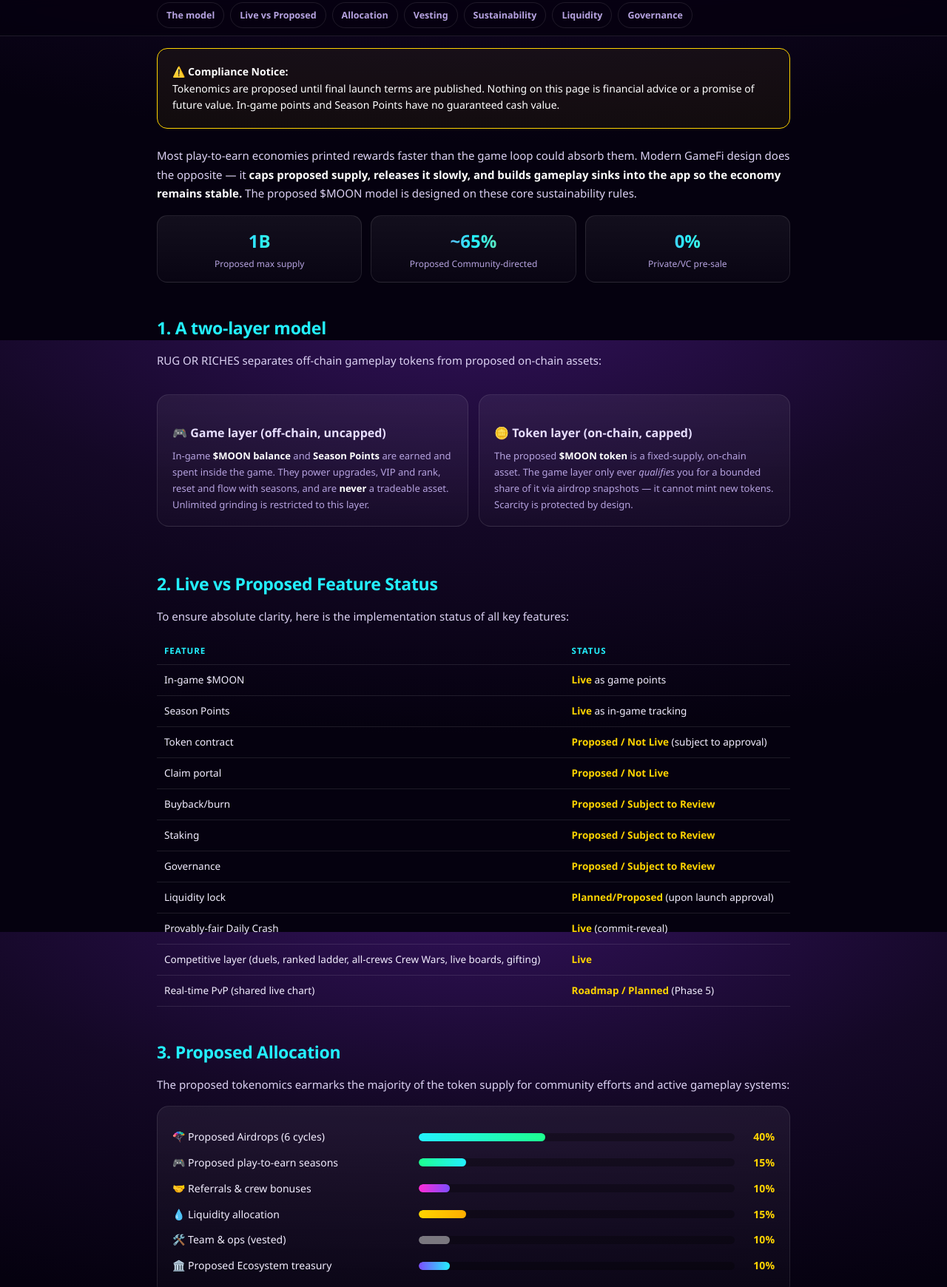
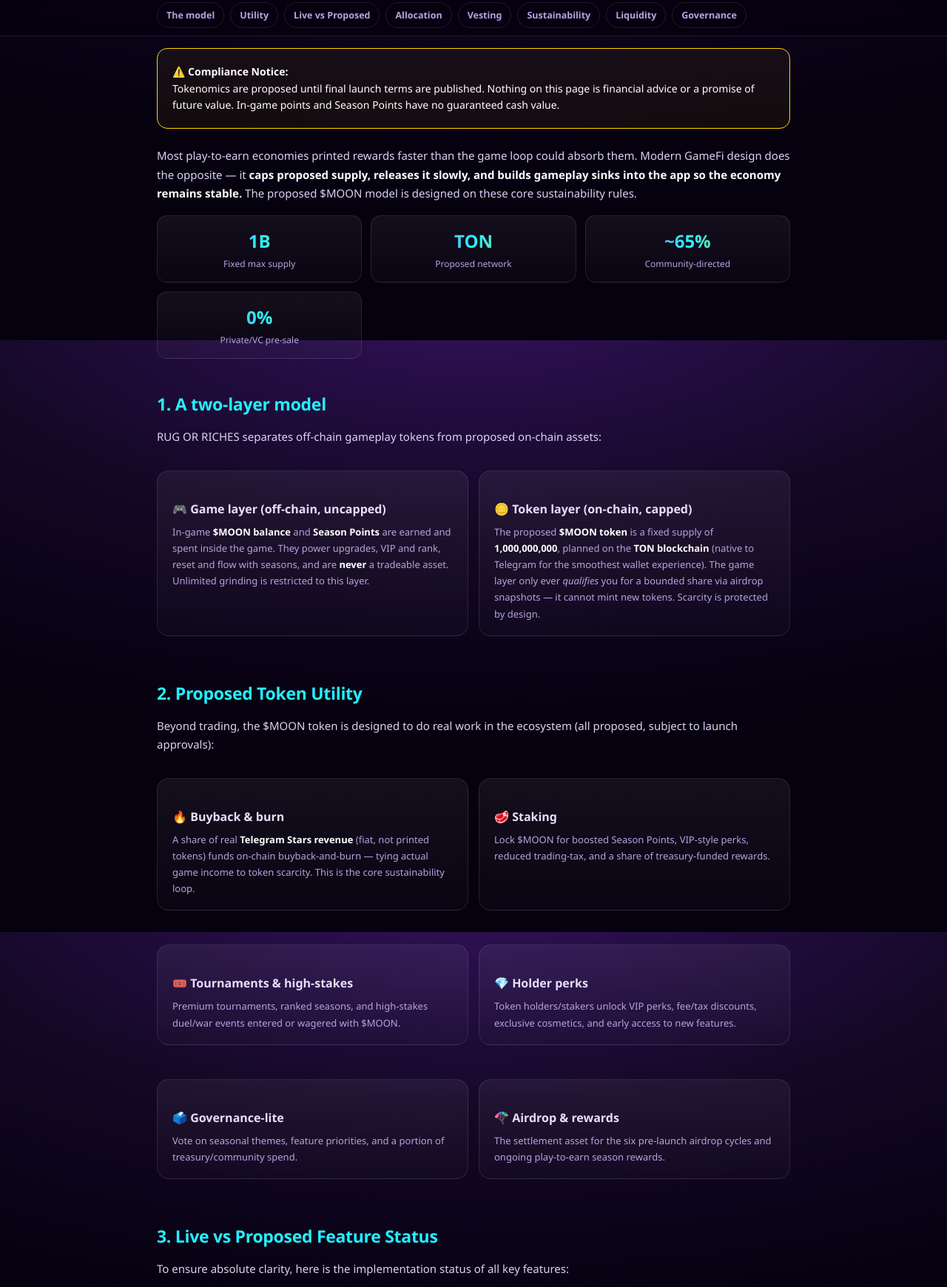
Before and after one commit to rugorriches/RUG-or-RICHES, a website: page tokenomics.html in a window 1280 px wide. Shown: the part 340-2080 px from the top of the page at 74% size. Drawn offline with Linux system fonts and the light colour scheme.

```diff
--- a/tokenomics.html
+++ b/tokenomics.html
@@ -106,6 +106,7 @@
 <nav class="toc">
   <div class="wrap">
     <a href="#model">The model</a>
+    <a href="#utility">Utility</a>
     <a href="#status">Live vs Proposed</a>
     <a href="#allocation">Allocation</a>
     <a href="#vesting">Vesting</a>
@@ -124,8 +125,9 @@
   <p>Most play-to-earn economies printed rewards faster than the game loop could absorb them. Modern GameFi design does the opposite — it <strong>caps proposed supply, releases it slowly, and builds gameplay sinks into the app so the economy remains stable.</strong> The proposed $MOON model is designed on these core sustainability rules.</p>
 
   <div class="kpi">
-    <div class="k"><div class="v grad">1B</div><div class="l">Proposed max supply</div></div>
-    <div class="k"><div class="v grad">~65%</div><div class="l">Proposed Community-directed</div></div>
+    <div class="k"><div class="v grad">1B</div><div class="l">Fixed max supply</div></div>
+    <div class="k"><div class="v grad">TON</div><div class="l">Proposed network</div></div>
+    <div class="k"><div class="v grad">~65%</div><div class="l">Community-directed</div></div>
     <div class="k"><div class="v grad">0%</div><div class="l">Private/VC pre-sale</div></div>
   </div>
 
@@ -133,10 +135,21 @@
   <p>RUG OR RICHES separates off-chain gameplay tokens from proposed on-chain assets:</p>
   <div class="grid">
     <div class="card"><h3>🎮 Game layer (off-chain, uncapped)</h3><p class="muted">In-game <strong>$MOON balance</strong> and <strong>Season Points</strong> are earned and spent inside the game. They power upgrades, VIP and rank, reset and flow with seasons, and are <strong>never</strong> a tradeable asset. Unlimited grinding is restricted to this layer.</p></div>
-    <div class="card"><h3>🪙 Token layer (on-chain, capped)</h3><p class="muted">The proposed <strong>$MOON token</strong> is a fixed-supply, on-chain asset. The game layer only ever <em>qualifies</em> you for a bounded share of it via airdrop snapshots — it cannot mint new tokens. Scarcity is protected by design.</p></div>
+    <div class="card"><h3>🪙 Token layer (on-chain, capped)</h3><p class="muted">The proposed <strong>$MOON token</strong> is a fixed supply of <strong>1,000,000,000</strong>, planned on the <strong>TON blockchain</strong> (native to Telegram for the smoothest wallet experience). The game layer only ever <em>qualifies</em> you for a bounded share via airdrop snapshots — it cannot mint new tokens. Scarcity is protected by design.</p></div>
   </div>
 
-  <h2 id="status">2. Live vs Proposed Feature Status</h2>
+  <h2 id="utility">2. Proposed Token Utility</h2>
+  <p>Beyond trading, the $MOON token is designed to do real work in the ecosystem (all proposed, subject to launch approvals):</p>
+  <div class="grid">
+    <div class="card"><h3>🔥 Buyback &amp; burn</h3><p class="muted">A share of real <strong>Telegram Stars revenue</strong> (fiat, not printed tokens) funds on-chain buyback-and-burn — tying actual game income to token scarcity. This is the core sustainability loop.</p></div>
+    <div class="card"><h3>🥩 Staking</h3><p class="muted">Lock $MOON for boosted Season Points, VIP-style perks, reduced trading-tax, and a share of treasury-funded rewards.</p></div>
+    <div class="card"><h3>🎟️ Tournaments &amp; high-stakes</h3><p class="muted">Premium tournaments, ranked seasons, and high-stakes duel/war events entered or wagered with $MOON.</p></div>
+    <div class="card"><h3>💎 Holder perks</h3><p class="muted">Token holders/stakers unlock VIP perks, fee/tax discounts, exclusive cosmetics, and early access to new features.</p></div>
+    <div class="card"><h3>🗳️ Governance-lite</h3><p class="muted">Vote on seasonal themes, feature priorities, and a portion of treasury/community spend.</p></div>
+    <div class="card"><h3>🪂 Airdrop &amp; rewards</h3><p class="muted">The settlement asset for the six pre-launch airdrop cycles and ongoing play-to-earn season rewards.</p></div>
+  </div>
+
+  <h2 id="status">3. Live vs Proposed Feature Status</h2>
   <p>To ensure absolute clarity, here is the implementation status of all key features:</p>
   <table style="width:100%; border-collapse:collapse; margin:14px 0; font-size:13.5px;">
     <thead>
@@ -160,7 +173,7 @@
     </tbody>
   </table>
 
-  <h2 id="allocation">3. Proposed Allocation</h2>
+  <h2 id="allocation">4. Proposed Allocation</h2>
   <p>The proposed tokenomics earmarks the majority of the token supply for community efforts and active gameplay systems:</p>
   <div class="card alloc">
     <div class="bar"><span class="t">🪂 Proposed Airdrops (6 cycles)</span><span class="track"><i style="width:40%;background:linear-gradient(90deg,var(--cyan),var(--green))"></i></span><b>40%</b></div>
@@ -171,7 +184,7 @@
     <div class="bar"><span class="t">🏛️ Proposed Ecosystem treasury</span><span class="track"><i style="width:10%;background:linear-gradient(90deg,var(--purple),var(--cyan))"></i></span><b>10%</b></div>
   </div>
 
-  <h2 id="vesting">4. Proposed Vesting &amp; Unlock Schedule</h2>
+  <h2 id="vesting">5. Proposed Vesting &amp; Unlock Schedule</h2>
   <p>Vesting restricts the speed at which tokens enter circulation to protect early liquidity depth:</p>
   <table style="width:100%; border-collapse:collapse; margin:14px 0; font-size:13.5px;">
     <thead>
@@ -191,8 +204,8 @@
     </tbody>
   </table>
 
-  <h2 id="sustainability">5. Sustainability Model</h2>
-  <p>A healthy ecosystem keeps sinks (demand) balanced with sources (supply):</p>
+  <h2 id="sustainability">6. Sustainability Model</h2>
+  <p>The key differentiator: real <strong>Telegram Stars revenue</strong> (fiat) funds operations, prizes, and the buyback — the token is supported by actual game income, not by printing more tokens. A healthy ecosystem also keeps sinks (demand) balanced with sources (supply):</p>
   <table style="width:100%; border-collapse:collapse; margin:14px 0; font-size:13.5px;">
     <thead>
       <tr style="border-bottom:1px solid var(--line);">
@@ -208,19 +221,21 @@
       <tr style="border-bottom:1px solid var(--line);"><td>Competitive play (duel wagers, crew-war rallies, energy refills)</td><td>Sink</td><td><b>Live</b> $MOON sinks that scale with engagement — duel wagers are escrowed and paid to the winner; crew-war rallies and energy refills are spent.</td></tr>
       <tr style="border-bottom:1px solid var(--line);"><td>Season Points</td><td>Engagement tracking</td><td>Rewards active play without causing token inflation.</td></tr>
       <tr style="border-bottom:1px solid var(--line);"><td>Treasury reserves</td><td>Reserve</td><td>Supports long-term game operations and updates.</td></tr>
-      <tr style="border-bottom:1px solid var(--line);"><td>Ecosystem programs (Burns)</td><td>Proposed Sink</td><td>A portion of future platform revenue may be allocated to buybacks and permanent burns, subject to legal, tax, platform, and governance review.</td></tr>
+      <tr style="border-bottom:1px solid var(--line);"><td>Buyback &amp; burn (Stars-funded)</td><td>Proposed Sink</td><td>A share of Telegram Stars revenue is earmarked to buy back and permanently burn $MOON — real fiat income supporting token scarcity. Subject to legal, tax, platform, and governance review.</td></tr>
+      <tr style="border-bottom:1px solid var(--line);"><td>Trading tax (≤5% buy/sell)</td><td>Proposed Sink/Source</td><td>A small on-chain transaction tax routed to the treasury and the buyback-and-burn program. Final rate set at launch, subject to jurisdictional review.</td></tr>
       <tr style="border-bottom:1px solid var(--line);"><td>Tournaments &amp; events</td><td>Proposed Sink/Source</td><td>Adds competitive utility and entry fee token sinks.</td></tr>
     </tbody>
   </table>
 
-  <h2 id="liquidity">6. Liquidity &amp; Launch</h2>
+  <h2 id="liquidity">7. Liquidity &amp; Launch</h2>
   <ul>
     <li><strong>Deep initial liquidity:</strong> Seeded from the liquidity allocation at launch, with LP locks implemented to support stability.</li>
+    <li><strong>Circulating at launch:</strong> roughly <strong>~15%</strong> of supply (the liquidity allocation) enters at TGE. Team and treasury sit behind cliffs, while play-to-earn, referrals, and the airdrop cycles stream in gradually per the vesting schedule — so circulating supply grows transparently, not all at once.</li>
     <li><strong>Phased listings:</strong> Designed to expand DEX exposure as the gaming ecosystem matures.</li>
     <li><strong>Vesting calendars:</strong> Clear schedules will be published to keep circulating figures fully transparent.</li>
   </ul>
 
-  <h2 id="governance">7. Proposed Treasury &amp; Governance</h2>
+  <h2 id="governance">8. Proposed Treasury &amp; Governance</h2>
   <p>The proposed treasury is intended to support operations, and it will be vested over 48 months to prevent rapid drainage. Over time, community governance-lite may be introduced to allow players to vote on upcoming seasonal themes and feature releases.</p>
 
   <div class="cta">
```
Also changed, not shown: litepaper.html (+7 -5 lines).
